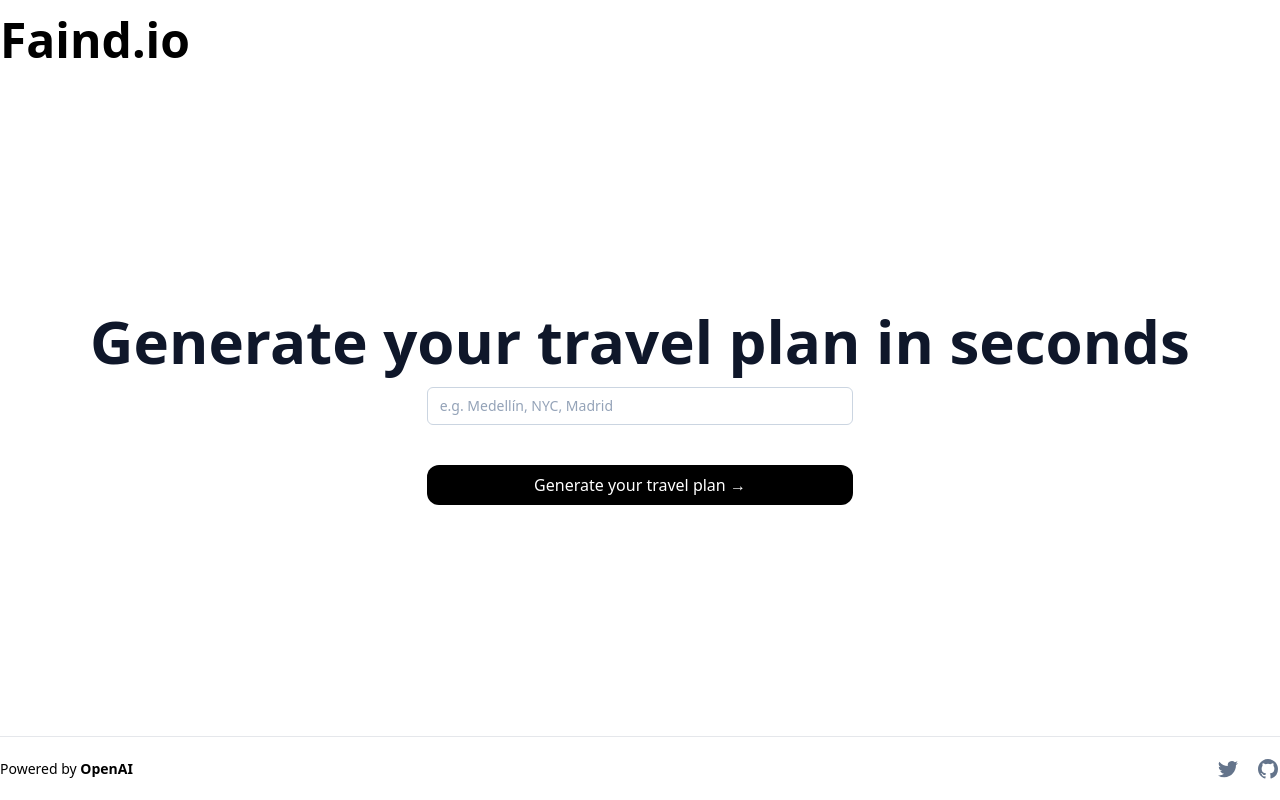
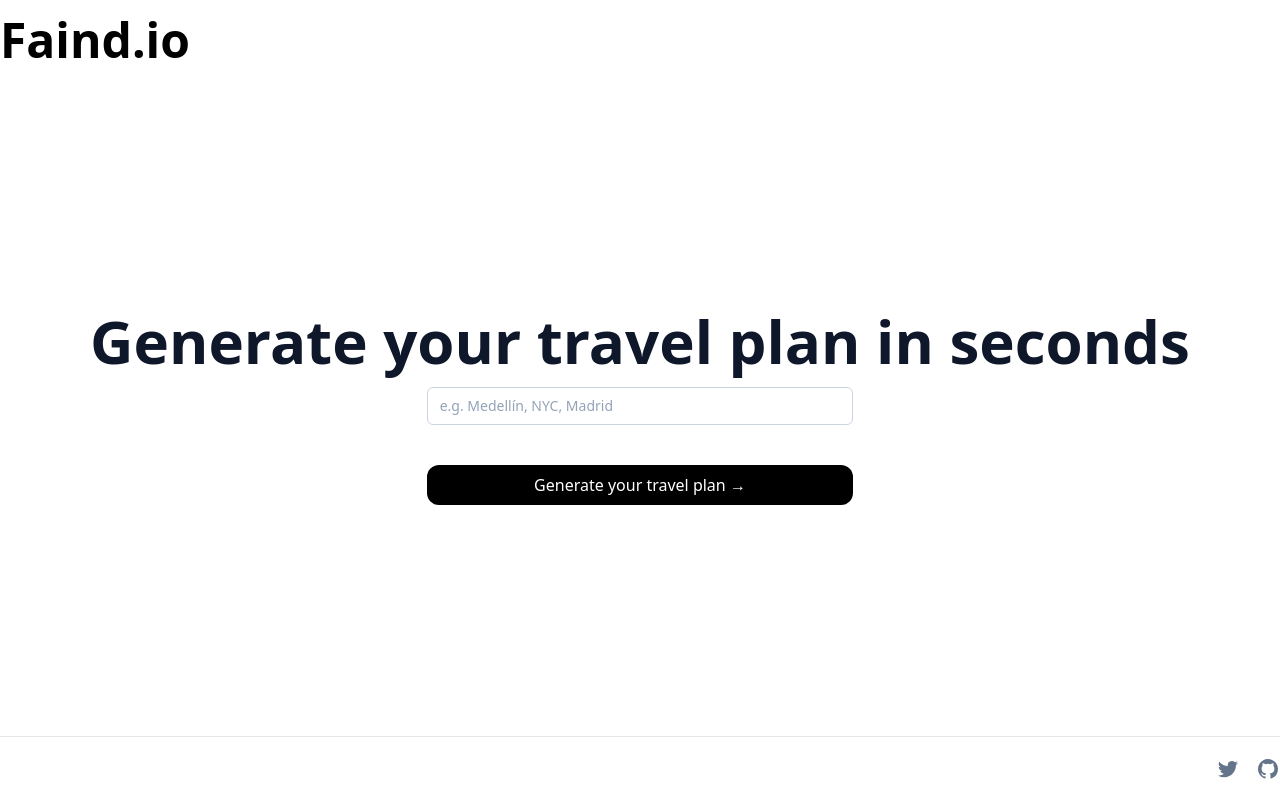
Before and after one commit to damziv/FaindTravel, a Next.js app: page / in a window 1280 px wide. Built offline with nearby package versions, Linux system fonts and the light colour scheme.

Commit message:
Update FooterSite.tsx

```diff
--- a/components/FooterSite.tsx
+++ b/components/FooterSite.tsx
@@ -3,7 +3,7 @@ import Link from 'next/link'
 export function FooterSite() {
   return (
     <footer className="container justify-center flex flex-col items-center w-full h-24 border-t sm:justify-between sm:flex-row sm:h-16">
-      <p className="text-xs sm:text-sm">Powered by <a href="https://openai.com/" target="_blank" rel="noreferrer" className="font-bold hover:underline transition underline-offset-2">OpenAI</a></p>
+      <p className="text-xs sm:text-sm"></p>
       <div className="flex space-x-4 mt-2 sm:mt-0">
         <Link
           href="https://twitter.com/MonsieurHart"
```
